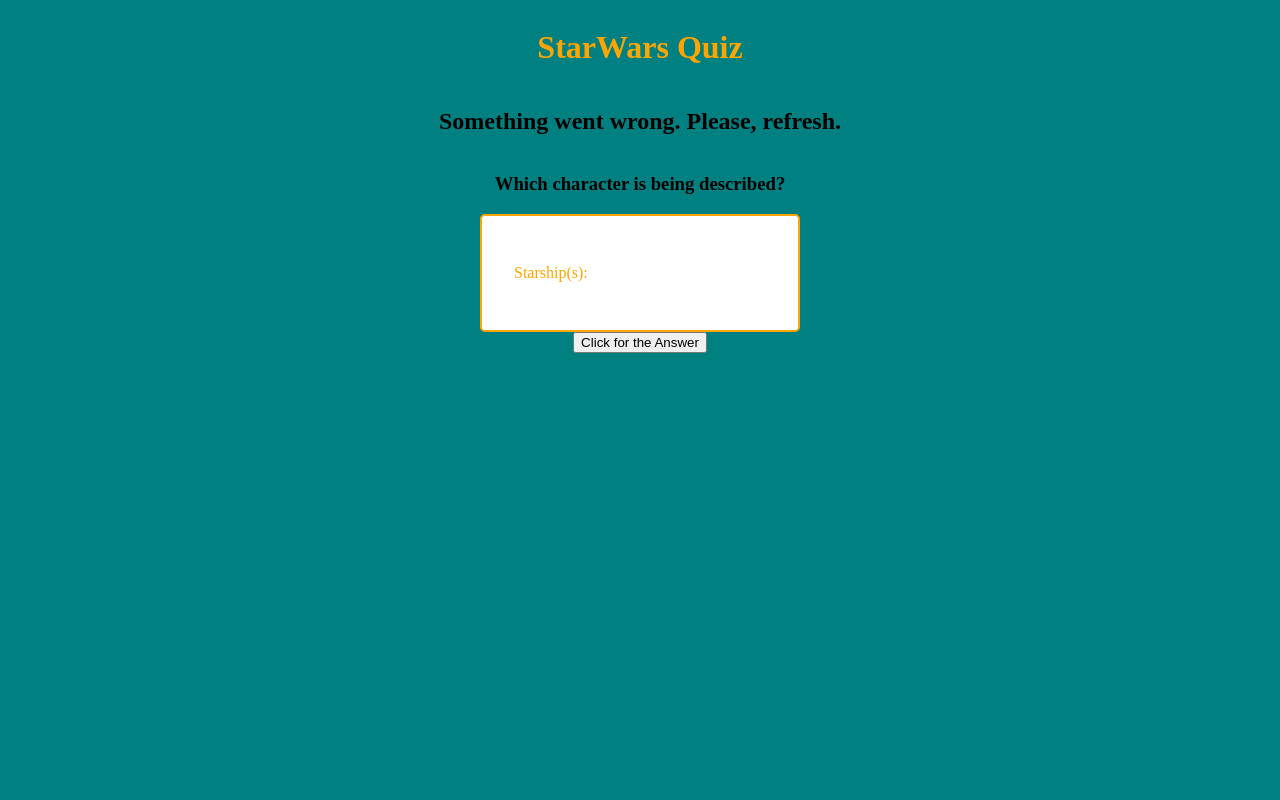
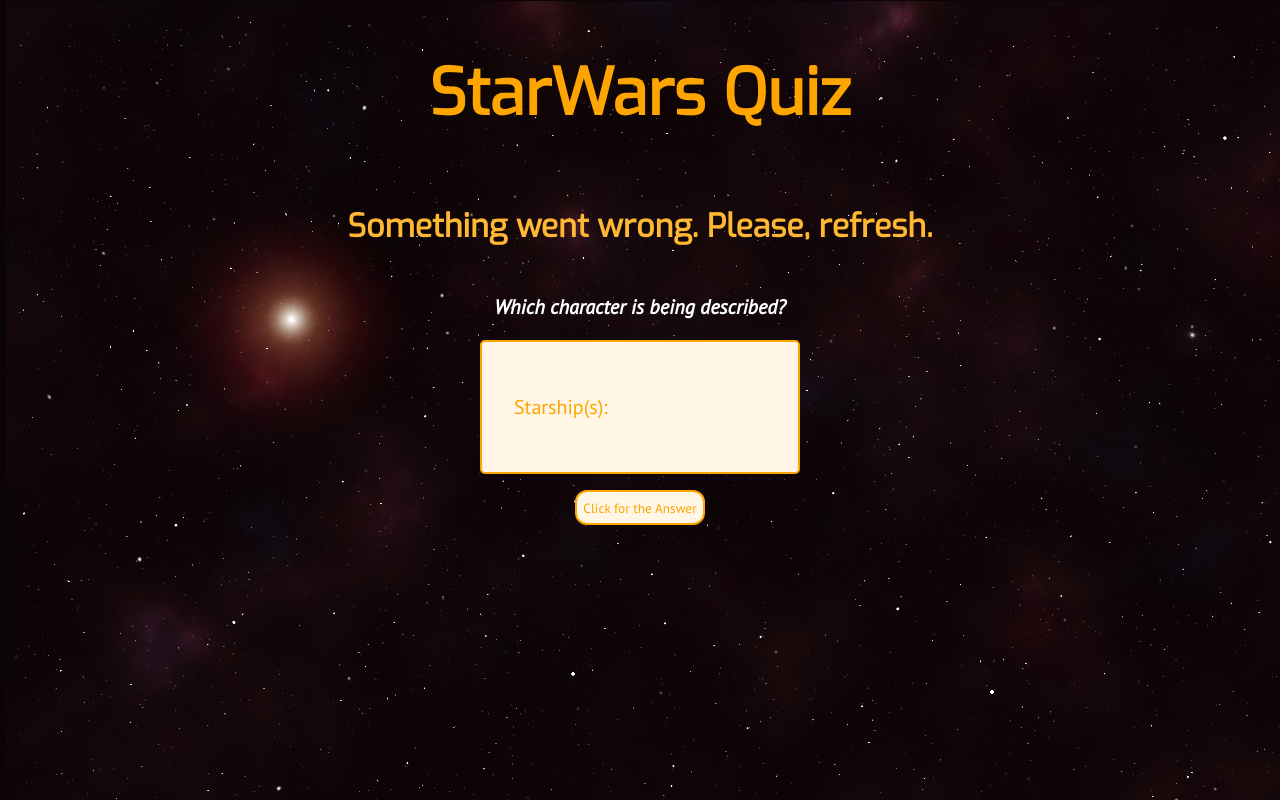
Before and after one commit to JulieStuneck/star-wars-quiz, a plain HTML site: page swapiQuizIndex.html in a window 1280 px wide. Both pictures are taken after a click on the button "Click for the Answer". Drawn offline with Linux system fonts and the light colour scheme; no server answers.

Commit message:
added styling. Starships still undefined. May need to add delay

```diff
--- a/swapiQuizIndex.html
+++ b/swapiQuizIndex.html
@@ -3,6 +3,8 @@
 <head>
 	<title>SWAPI Quiz</title>
 	<link rel="stylesheet" type="text/css" href="swapiQuizStyle.css">
+	<link href="https://fonts.googleapis.com/css?family=Exo" rel="stylesheet">
+	<link href="https://fonts.googleapis.com/css?family=PT+Sans:400,400i" rel="stylesheet">
 </head>
 <body>
 	<h1>StarWars Quiz</h1>
--- a/swapiQuizScript.js
+++ b/swapiQuizScript.js
@@ -11,23 +11,22 @@ let starship = document.querySelector('#starship');
 let films = document.querySelector('#films');
 let showAnswer = document.querySelector('#showAnswerButton');
 
-let starshipUrl;
+let starshipUrls;
 
 fetch(apiUrl).then(response => {
   return response.json();
 }).then(data => {
+	console.log("data at line 18")
 	name.innerText = data.name;
 	gender.innerText = `Gender:  ${data.gender}`
 	hairColor.innerText = `Hair Color:  ${data.hair_color}`
 	let planetUrl = `${data.homeworld}`
 	let speciesUrl = `${data.species}`
-	let starshipUrls = `${data.starships}`
-	/*let starshipUrls = [
+	let starshipUrls = [`${data.starships}`]
+	/*let starshipUrls = [  //-works
         "https://swapi.co/api/starships/12/",
         "https://swapi.co/api/starships/22/"
     ]*/
-//let starshipUrl = "https://swapi.co/api/starships/12/" - works without no-cors
-
 
 	fetch(planetUrl).then(response => {
 	return response.json();
@@ -45,39 +44,20 @@ fetch(apiUrl).then(response => {
 		species.innerText = "Species Not Found"
 	})
 
-
-	Promise.all(starshipUrls.map(url =>  //works for one ship
-	    fetch(url).then(name => name.json())
-	))
-	  .then(array => {
-	    //starship.innerText = 'Starship(s): ' + array[0].name + ', ' + array[1].name
-
+	//Promise.all(starshipUrls.map(url =>  //works for one ship & mulit when starshipUrls hardcoded, but not `{}`
+	Promise.all(starshipUrls.slice(url =>  //no errors, but returns undefined with starshipUrls `{}`
+	    fetch(url).then(name => name.json(),
+	    	console.log('fetch at line 50')) //get's logged only when starshipUrls is hardcoded
+	)).then(array => {
 	    for (var i=0; i<starshipUrls.length; i++) {
 	    	let para = document.createElement('p');
 	    	let ship = document.createTextNode(`${array[i].name}, `)
 	    	para.appendChild(ship);
 	    	var element = document.getElementById('starship');
-	    	element.appendChild(ship);
-			//starship.innerText = `Starship(s):  ${array[i].name}`  -works, but only shows last index
-		}
-
+	    	element.appendChild(ship);				}
 	  }).catch(err => {
 		starship.innerText = 'Starship Not Found'
 	})
-
-	/*fetch(starshipUrls, {
-		mode: 'no-cors'
-	}).then(response => {
-		return response.json();
-	}).then(data => {
-		let starshipArray = [`${data.name}`]
-
-		//starship.innerText = `Starship: ${data.name}`
-		starship.innerText = `Starship: ${data.name}`
-
-	}).catch(err => {
-		starship.innerText = 'Starship Not Found'
-	})*/
 
 }).catch(err => {
  	name.innerText = "Something went wrong. Please, refresh."
@@ -88,17 +68,3 @@ showAnswer.addEventListener("click", displayName);
 function displayName() {
 	name.style.visibility = "visible";
 }
-
-/*fetch(starshipUrl).then(response => {
-		return response.json();
-	}).then(data => {
-		let starshipsArray = [`${data.name}`]
-		for (var i=0; i<arr.length; i++) {
-			starship.innerText = `Starship:  ${starshipsArray}`
-		}
-
-	}).catch(err => {
-		starship.innerText = 'Starship Not Found'
-	})
-
-*/
--- a/swapiQuizStyle.css
+++ b/swapiQuizStyle.css
@@ -5,24 +5,54 @@
 body {
 	display: flex;
 	flex-direction: column;
-	background-color: teal;
+	background-image: url("space.jpg");
 	align-items: center;
 }
 
 h1 {
 	color: orange;
+	font-family: 'Exo', sans-serif;
+	font-size: 4em;
 }
 
 h2 {
 	visibility: hidden;
+	/*color: orange;
+	font-family: 'PT Sans', sans-serif;
+	font-size: 1.25em;*/
+}
+
+h3 {
+	color: white;
+	font-family: 'PT Sans', sans-serif;
+	font-size: 1.25em;
+	font-style: italic;
 }
 
 .characterDetails {
 	border: 2px solid orange;
 	border-radius: 5px;
-	background-color: white;
+	background-color: #fff6e6;
 	width: 20rem;
 	height: auto;
 	padding: 2rem;
 	color: orange;
+	font-family: 'PT Sans', sans-serif;
+	font-size: 1.25em;
 }
+
+#characterName {
+	color: #ffb833;
+	font-family: 'Exo', sans-serif;
+	font-size: 2em;
+}
+
+#showAnswerButton {
+	margin-top: 1rem;
+	padding: .5em;
+	border-radius: 12px;
+	background-color: #fff6e6;
+	color: orange;
+	font-family: 'PT Sans', sans-serif;
+	border: 2px solid orange;
+}
```
Also changed, not shown: space.jpg (added), space2.jpg (added).
